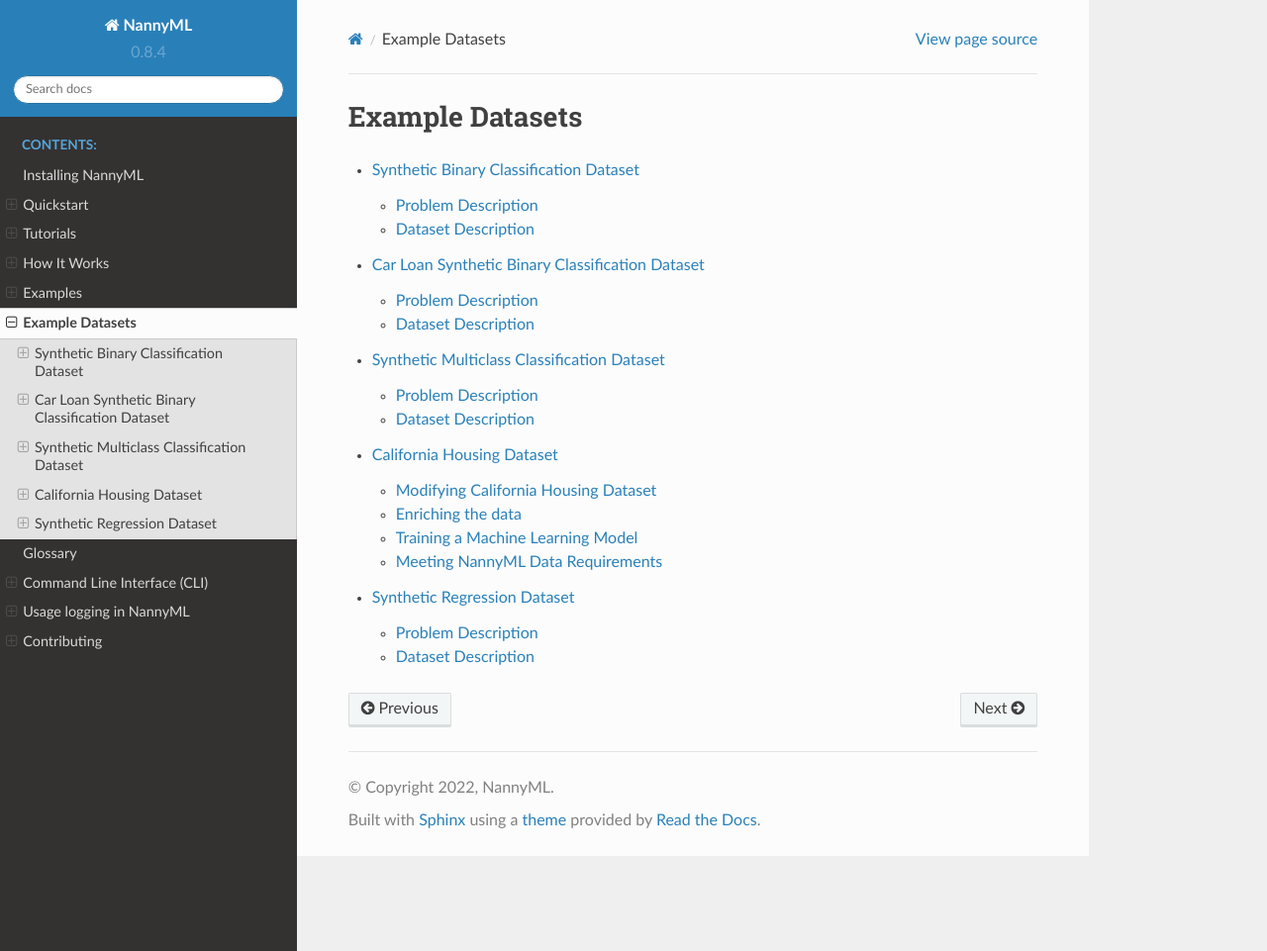
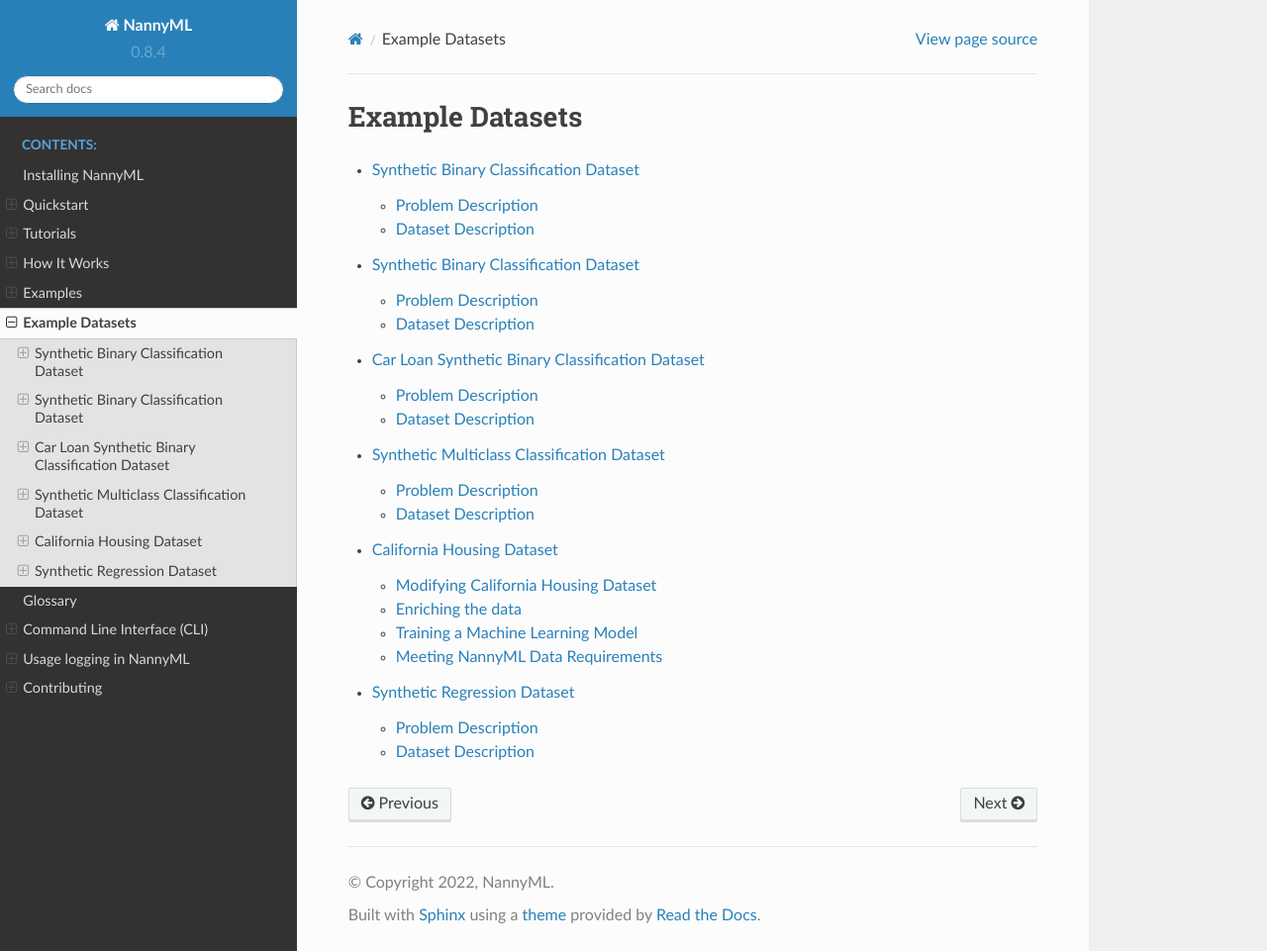
Before and after one commit to NannyML/nannyml, a Sphinx documentation site: the page built from docs/datasets.rst, in a window 1280 px wide and 961 px high. Shown: the whole window at 99% size. Built offline with Sphinx 7.4.7 and the Read the Docs theme 2.0.0, drawn with Linux system fonts in a browser that asks for light colours; pages that are not in the unit, such as notebooks, are missing from menus; some of the changed lines change nothing that is shown.

Commit message:
datasets placeholder

```diff
--- a/docs/datasets.rst
+++ b/docs/datasets.rst
@@ -7,6 +7,7 @@
 .. toctree::
     :maxdepth: 2
 
+    datasets/ma_employment.rst
     datasets/binary.rst
     datasets/binary_car_loan.rst
     datasets/multiclass.rst
--- /dev/null
+++ b/docs/datasets/ma_employment.rst
@@ -0,0 +1,62 @@
+.. _dataset-real-world-ma-employment:
+
+=======================================
+Synthetic Binary Classification Dataset
+=======================================
+
+NannyML provides a synthetic dataset describing a binary classification problem,
+to make it easier to test and document its features.
+
+To find out what requirements NannyML has for datasets, check out :ref:`Data Requirements<data_requirements>`.
+
+Problem Description
+===================
+
+The dataset describes a machine learning model that tries to predict whether an employee will
+work from home on the next day.
+
+Dataset Description
+===================
+
+A sample of the dataset can be seen below.
+
+
+.. code-block:: python
+
+    >>> import nannyml as nml
+    >>> reference, analysis, analysis_targets = nml.datasets.load_synthetic_binary_classification_dataset()
+    >>> display(reference.head(3))
+
++----+------------------------+----------------+-----------------------+------------------------------+--------------------+-----------+----------+--------------+--------------------+---------------------+----------------+----------+
+|    |   distance_from_office | salary_range   |   gas_price_per_litre |   public_transportation_cost | wfh_prev_workday   | workday   |   tenure |   identifier |   work_home_actual | timestamp           |   y_pred_proba |   y_pred |
++====+========================+================+=======================+==============================+====================+===========+==========+==============+====================+=====================+================+==========+
+|  0 |               5.96225  | 40K - 60K €    |               2.11948 |                      8.56806 | False              | Friday    | 0.212653 |            0 |                  1 | 2014-05-09 22:27:20 |           0.99 |        1 |
++----+------------------------+----------------+-----------------------+------------------------------+--------------------+-----------+----------+--------------+--------------------+---------------------+----------------+----------+
+|  1 |               0.535872 | 40K - 60K €    |               2.3572  |                      5.42538 | True               | Tuesday   | 4.92755  |            1 |                  0 | 2014-05-09 22:59:32 |           0.07 |        0 |
++----+------------------------+----------------+-----------------------+------------------------------+--------------------+-----------+----------+--------------+--------------------+---------------------+----------------+----------+
+|  2 |               1.96952  | 40K - 60K €    |               2.36685 |                      8.24716 | False              | Monday    | 0.520817 |            2 |                  1 | 2014-05-09 23:48:25 |           1    |        1 |
++----+------------------------+----------------+-----------------------+------------------------------+--------------------+-----------+----------+--------------+--------------------+---------------------+----------------+----------+
+
+The model uses 7 features:
+
+- `distance_from_office`: A numerical feature. The distance in kilometers from the employee's house to the workplace.
+- `salary_range`: A categorical feature with 4 categories that identify the range the employee's yearly income falls within.
+- `gas_price_per_litre`: A numerical feature. The price of gas per litre close to the employee's residence.
+- `public_transportation_cost`: A numerical feature. The price, in euros, of public transportation from
+  the employee's residence to the workplace.
+- `wfh_prev_workday`: A categorical feature with 2 categories, stating whether the employee worked from home
+  the previous workday.
+- `workday`: A categorical feature with 5 categories. The day of the week where we want to predict whether the employee
+  will work from home.
+- `tenure`: A numerical feature describing how many years the employee has been at the company.
+
+The model predicts the probability of the employee working from home, recorded in the `y_pred_proba` column.
+A binary prediction is also available from the `y_pred` column. The `work_home_actual` is the :term:`Target` column describing
+what actually happened.
+
+
+There are also two auxiliary columns that are helpful but not used by the monitored model:
+
+- `identifier`: A unique number referencing each employee. This is very useful for joining the target
+  results on the analysis dataset, when we want to :ref:`compare estimated with realized performace.<compare_estimated_and_realized_performance>`.
+- `timestamp`: A date column informing us of the date the prediction was made.
```
